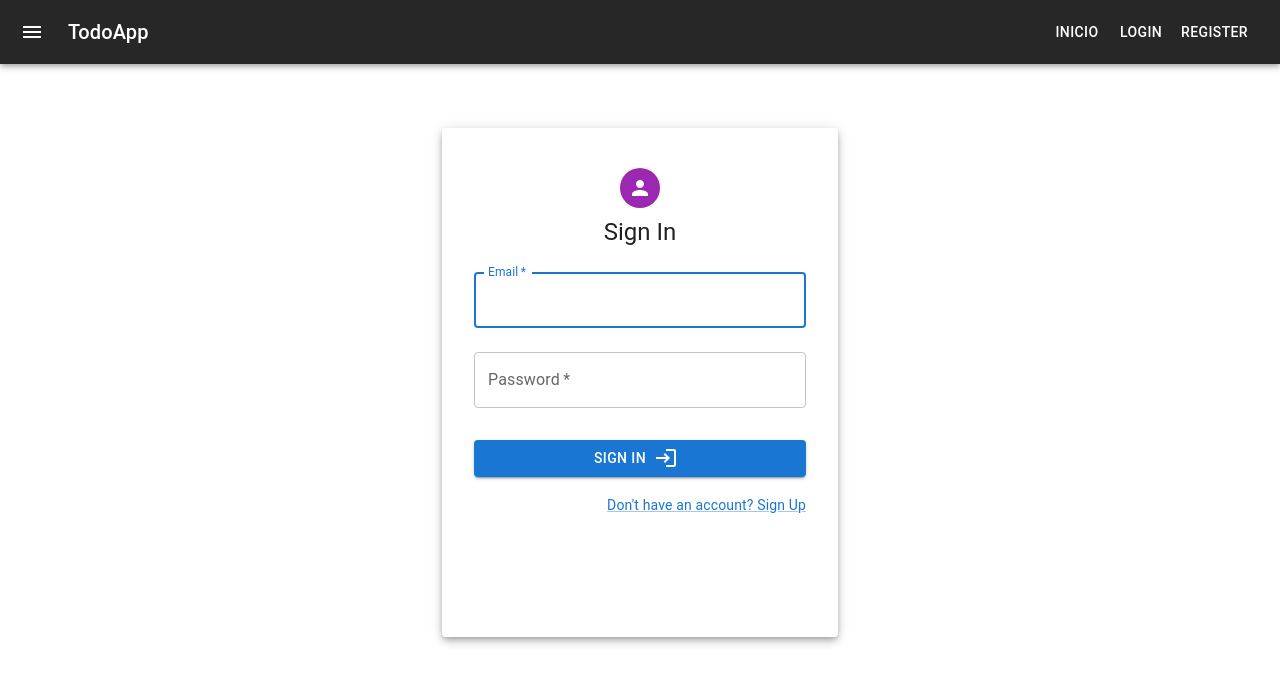
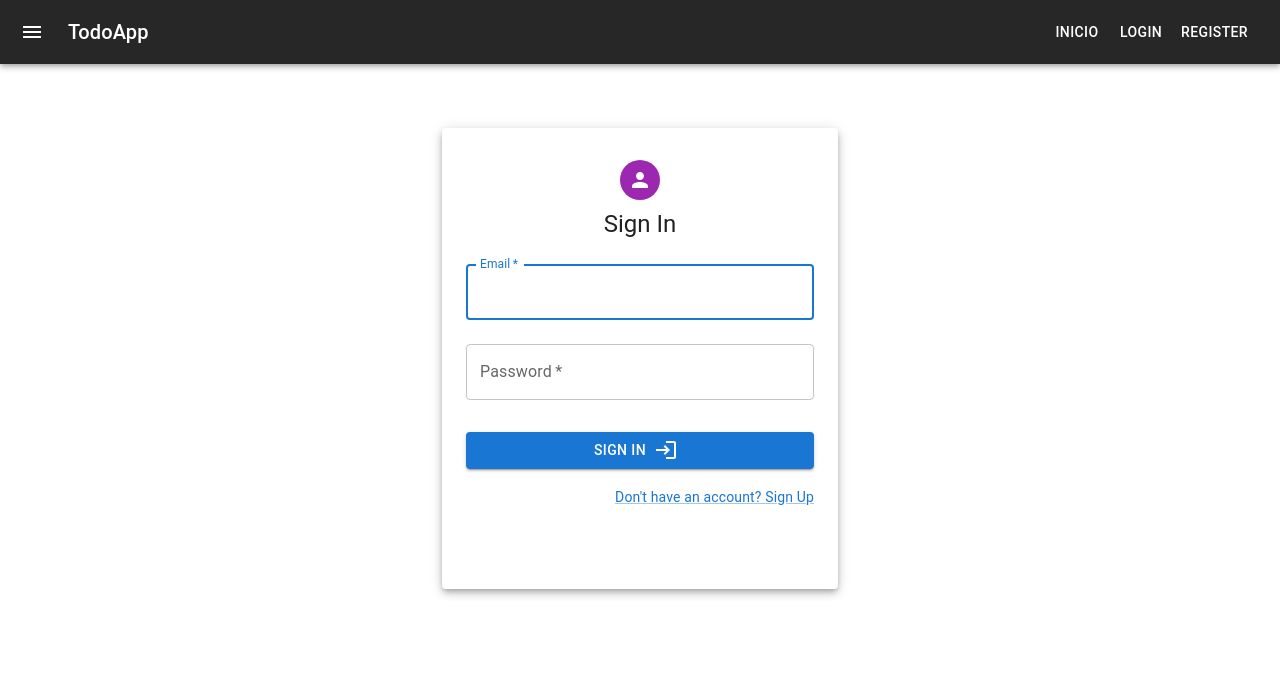
Before and after one commit to UP210878/ProyectoGestionTareas, a React (Create React App) app in the folder frontend/: page /login in a window 1280 px wide. Shown: the top 684 px of the page. Built offline with nearby package versions, Linux system fonts and the light colour scheme.

Commit message:
Uniform Formating

```diff
--- a/frontend/src/components/Login/Login.js
+++ b/frontend/src/components/Login/Login.js
@@ -47,8 +47,8 @@ const Login = () => {
             display: 'flex',
             flexDirection: 'column',
             alignItems: 'center',
-            padding: 4,
-            paddingBlockEnd: 15,
+            padding: 3,
+            paddingBlockEnd: 10,
           }}
         >
           <Avatar sx={{ m: 1, bgcolor: 'secondary.main' }}>
--- a/frontend/src/components/Login/Register.js
+++ b/frontend/src/components/Login/Register.js
@@ -2,7 +2,7 @@ import React, { useState } from 'react';
 import './Login.css';
 import { useNavigate, Link as RouterLink } from 'react-router-dom';
 import PersonIcon from '@mui/icons-material/Person';
-import { Grid, Container, Typography, Box, TextField, CssBaseline, Button, Avatar, Link } from '@mui/material';
+import { Grid, Container, Typography, Box, TextField, CssBaseline, Button, Avatar, Link, Paper } from '@mui/material';
 
 const Register = () => {
   const [email, setEmail] = useState('');
@@ -72,9 +72,9 @@ const Register = () => {
   return (
     <Container component="main" maxWidth="xs">
       <CssBaseline />
+      <Paper elevation={5}>
       <Box
         sx={{
-          boxShadow: 5,
           marginTop: 8,
           padding: 3,
           display: 'flex',
@@ -173,12 +173,12 @@ const Register = () => {
               </Grid>
               <Grid item>
                 <Link component={RouterLink} to="/login" variant="body2">
-                  {"Already have an account"}
+                  {"I already have an account"}
                 </Link>
               </Grid>
             </Grid>
         </Box>
-      </Box>
+      </Box></Paper>
     </Container>
   );
 }
```
